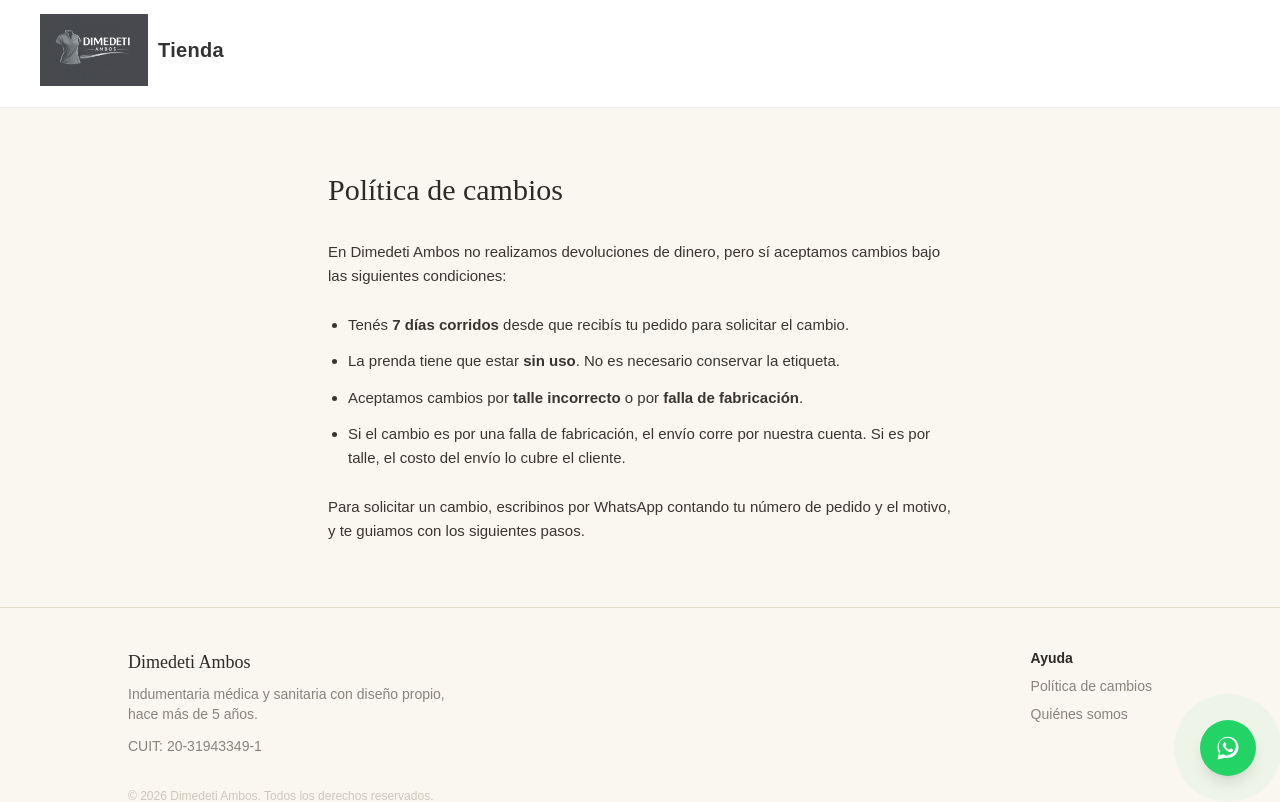
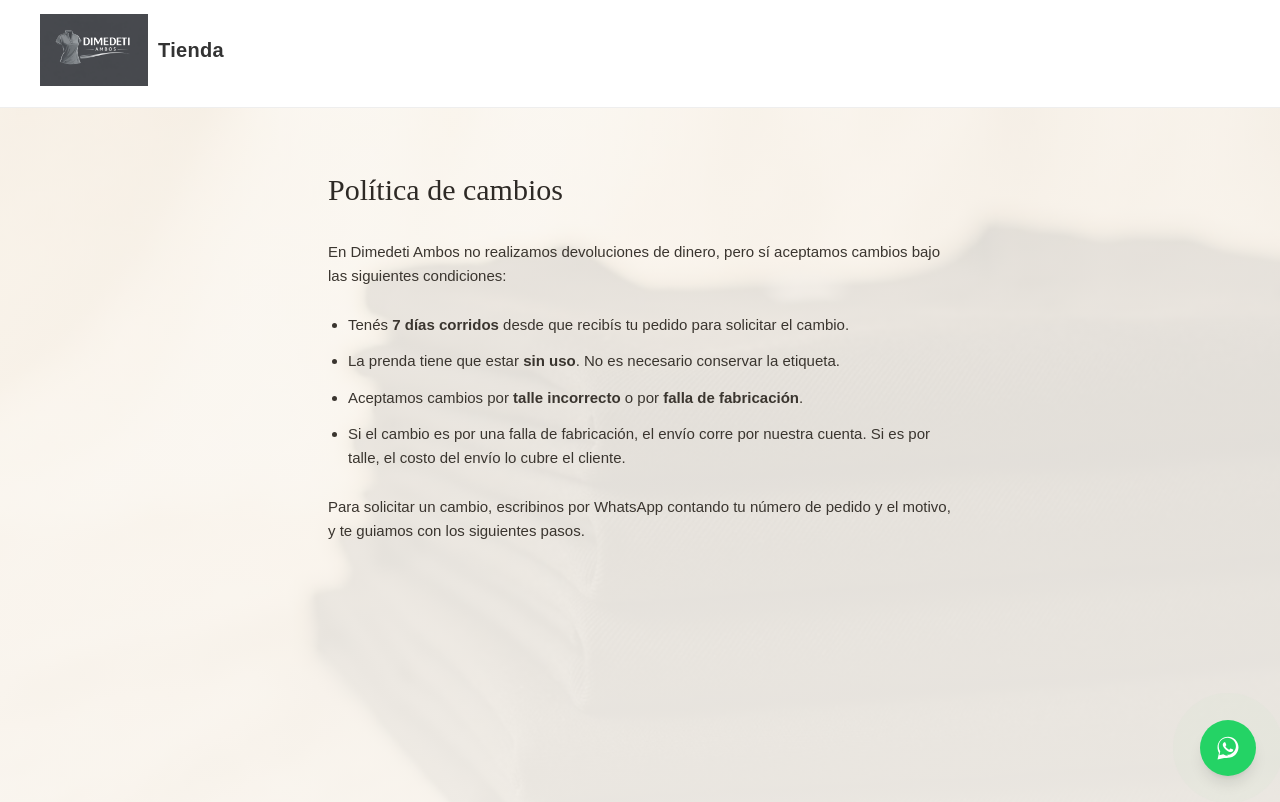
Before and after one commit to Abelbriannygaard/mi-tienda, a Next.js app: page /politica-de-cambios in a window 1280 px wide. Shown: the top 802 px of the page. Built offline with nearby package versions, Linux system fonts and the light colour scheme; no server answers.

Commit message:
Fondo de tela negra en Quienes somos y Politica de cambios

```diff
--- a/src/app/politica-de-cambios/page.js
+++ b/src/app/politica-de-cambios/page.js
@@ -4,7 +4,17 @@
 
 export default function PoliticaDeCambios() {
   return (
-    <main className="mx-auto max-w-2xl px-6 py-16">
+    <main
+      className="min-h-screen"
+      style={{
+        backgroundImage:
+          'linear-gradient(rgba(250,246,240,0.88), rgba(250,246,240,0.94)), url(/img/fondo-tela-negra.jpg)',
+        backgroundSize: 'cover',
+        backgroundPosition: 'center top',
+        backgroundAttachment: 'fixed',
+      }}
+    >
+      <div className="mx-auto max-w-2xl px-6 py-16">
       <h1 className="font-serif text-3xl text-[#2E2A26]">Política de cambios</h1>
 
       <div className="mt-8 space-y-6 text-[15px] leading-relaxed text-[#3A352F]">
@@ -37,6 +47,7 @@
           motivo, y te guiamos con los siguientes pasos.
         </p>
       </div>
+      </div>
     </main>
   )
 }
--- a/src/app/quienes-somos/page.js
+++ b/src/app/quienes-somos/page.js
@@ -4,7 +4,17 @@
 
 export default function QuienesSomos() {
   return (
-    <main className="mx-auto max-w-2xl px-6 py-16">
+    <main
+      className="min-h-screen"
+      style={{
+        backgroundImage:
+          'linear-gradient(rgba(250,246,240,0.88), rgba(250,246,240,0.94)), url(/img/fondo-tela-negra.jpg)',
+        backgroundSize: 'cover',
+        backgroundPosition: 'center top',
+        backgroundAttachment: 'fixed',
+      }}
+    >
+      <div className="mx-auto max-w-2xl px-6 py-16">
       <h1 className="font-serif text-3xl text-[#2E2A26]">Quiénes somos</h1>
 
       <div className="mt-8 space-y-6 text-[15px] leading-relaxed text-[#3A352F]">
@@ -42,6 +52,7 @@
           armábamos vestidos de novia.
         </p>
       </div>
+      </div>
     </main>
   )
 }
```
Also changed, not shown: public/img/fondo-tela-negra.jpg (added).
